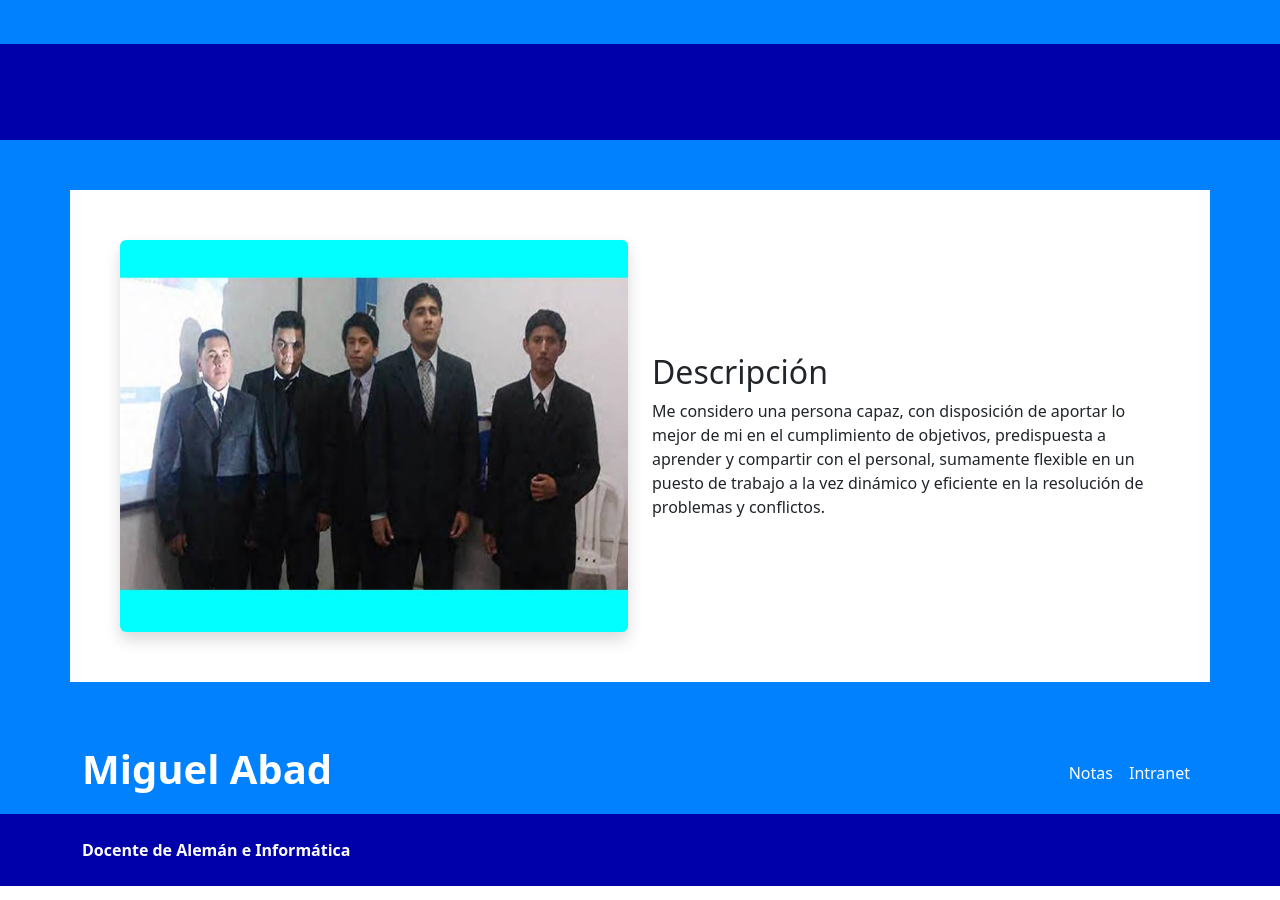
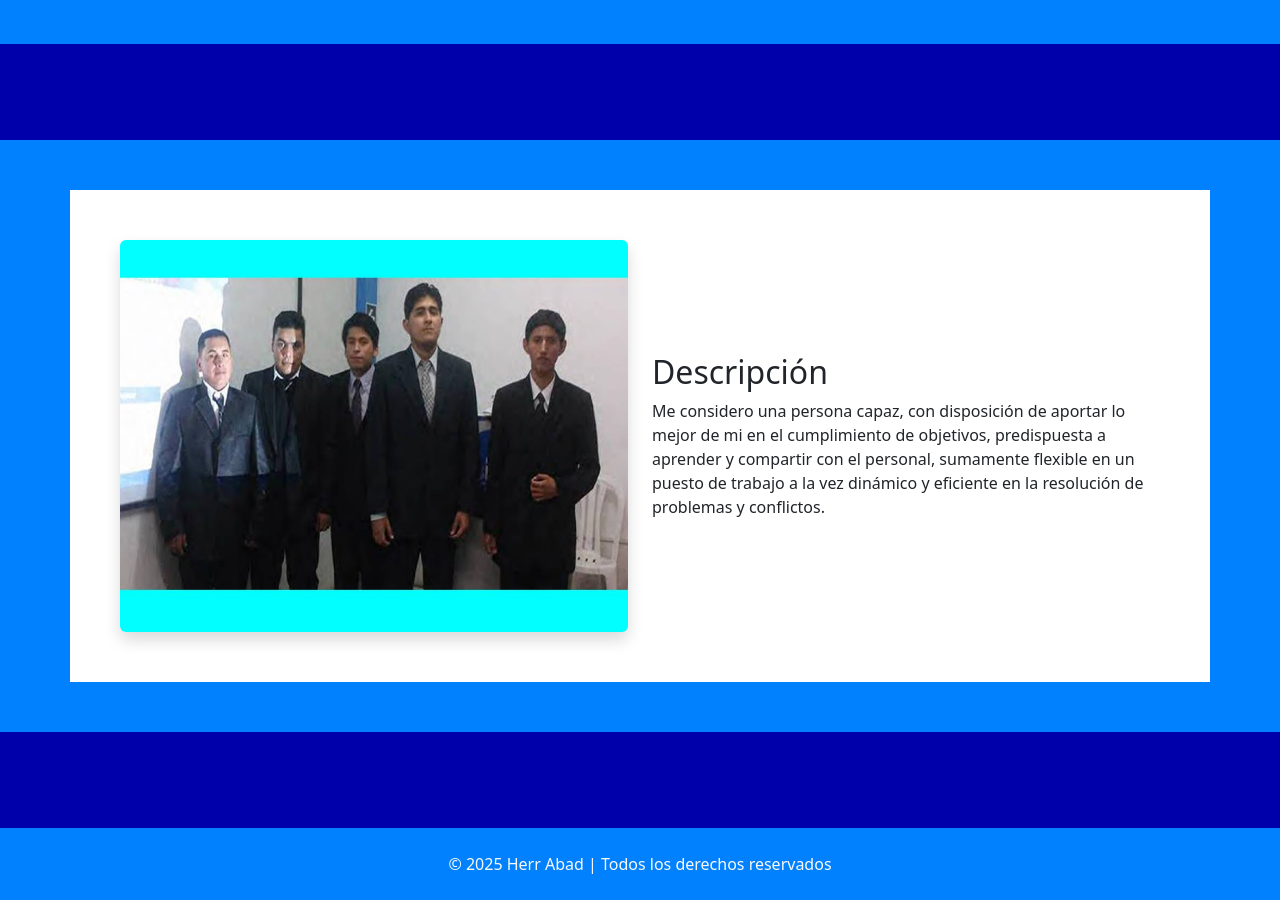
Before and after one commit to miguel-abad/miguel-abad.github.io, a Jekyll site: the page built from index.html, in a window 1280 px wide and 900 px high, scrolled down 1525 px. Built offline with Jekyll 4.4.1, drawn with Linux system fonts in a browser that asks for light colours.

Commit message:
Update footer.html

```diff
--- a/_includes/footer.html
+++ b/_includes/footer.html
@@ -1,34 +1,15 @@
-<!DOCTYPE html>
-<html lang="es">
-<head>
-  <meta charset="UTF-8">
-  <meta name="viewport" content="width=device-width, initial-scale=1.0">
-  <title>Lider en Tecnología y Desarrollo Sostenible</title>
-  <!-- Bootstrap -->
-  <link href="https://cdn.jsdelivr.net/npm/bootstrap@5.3.2/dist/css/bootstrap.min.css" rel="stylesheet">
-  <!-- CSS personalizado -->
-  <link rel="stylesheet" href="style.css">
-</head>
-<body>
-  <!-- Navbar -->
-  <nav class="navbar navbar-expand-lg navbar-dark prim">
-    <div class="container">
-      <a class="navbar-brand" href="/">
-        <h1>Miguel Abad</h1>
-      </a>
-      <button class="navbar-toggler" type="button" data-bs-toggle="collapse" data-bs-target="#menu" aria-controls="menu" aria-expanded="false" aria-label="Toggle navigation">
-        <span class="navbar-toggler-icon"></span>
-      </button>
-      <div class="collapse navbar-collapse" id="menu">
-        <ul class="navbar-nav ms-auto">
-          <li class="nav-item"><a class="nav-link wt" href="/blog.html">Notas</a></li>
-          <li class="nav-item"><a class="nav-link wt" href="/intranet">Intranet</a></li>
-        </ul>
-      </div>
-    </div>
-  </nav>
 
-  <!-- Navbar 2 -->
-  <nav class="navbar navbar-expand-lg navbar-dark stronger py-4">
-    <div class="container"><p>Docente de Alemán e Informática</p></div>
-  </nav>
+  <!-- Separador -->
+  <div class="navbar navbar-expand-lg navbar-dark stronger py-5">
+    <div class="container"></div>
+  </div>
+
+  <!-- Footer -->
+  <footer class="prim text-light text-center py-4">
+    <p class="mb-0">© 2025 Herr Abad | Todos los derechos reservados</p>
+  </footer>
+
+  <!-- Bootstrap JS -->
+  <script src="https://cdn.jsdelivr.net/npm/bootstrap@5.3.2/dist/js/bootstrap.bundle.min.js"></script>
+</body>
+</html>
```
